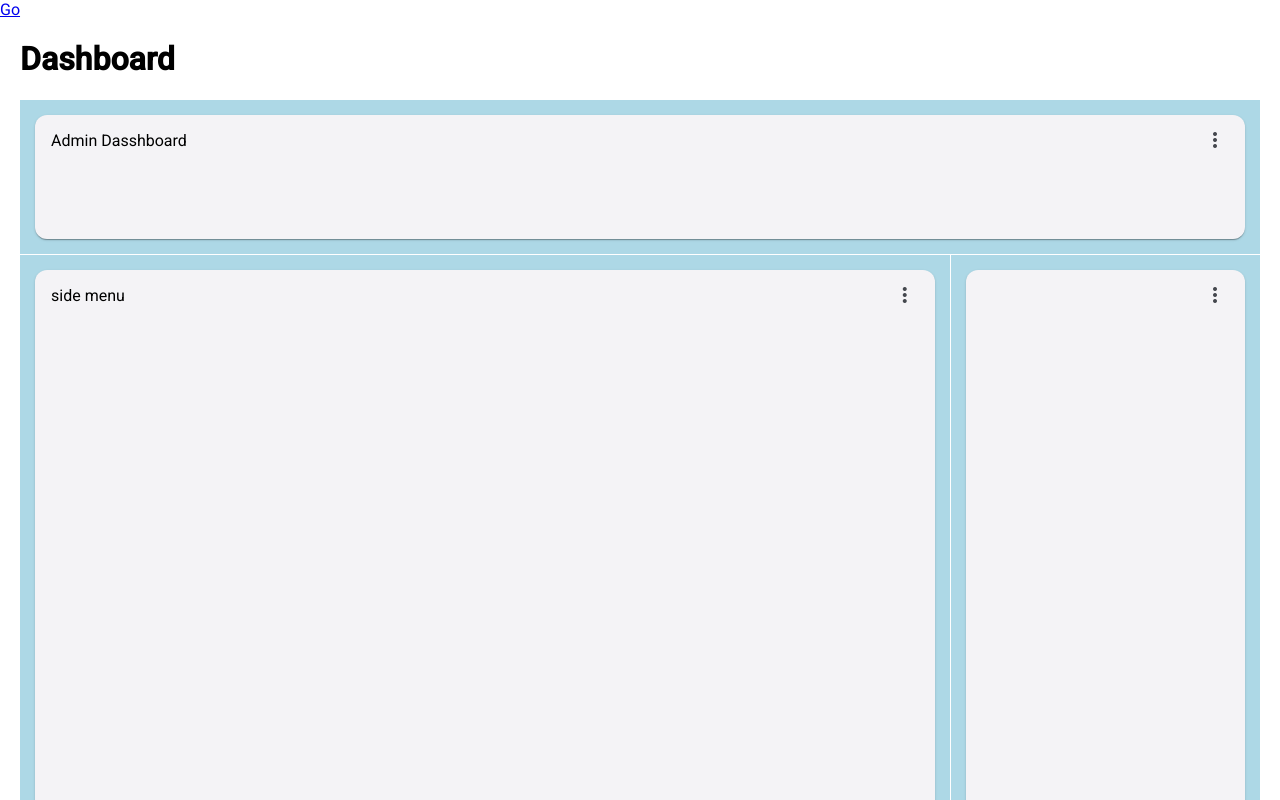
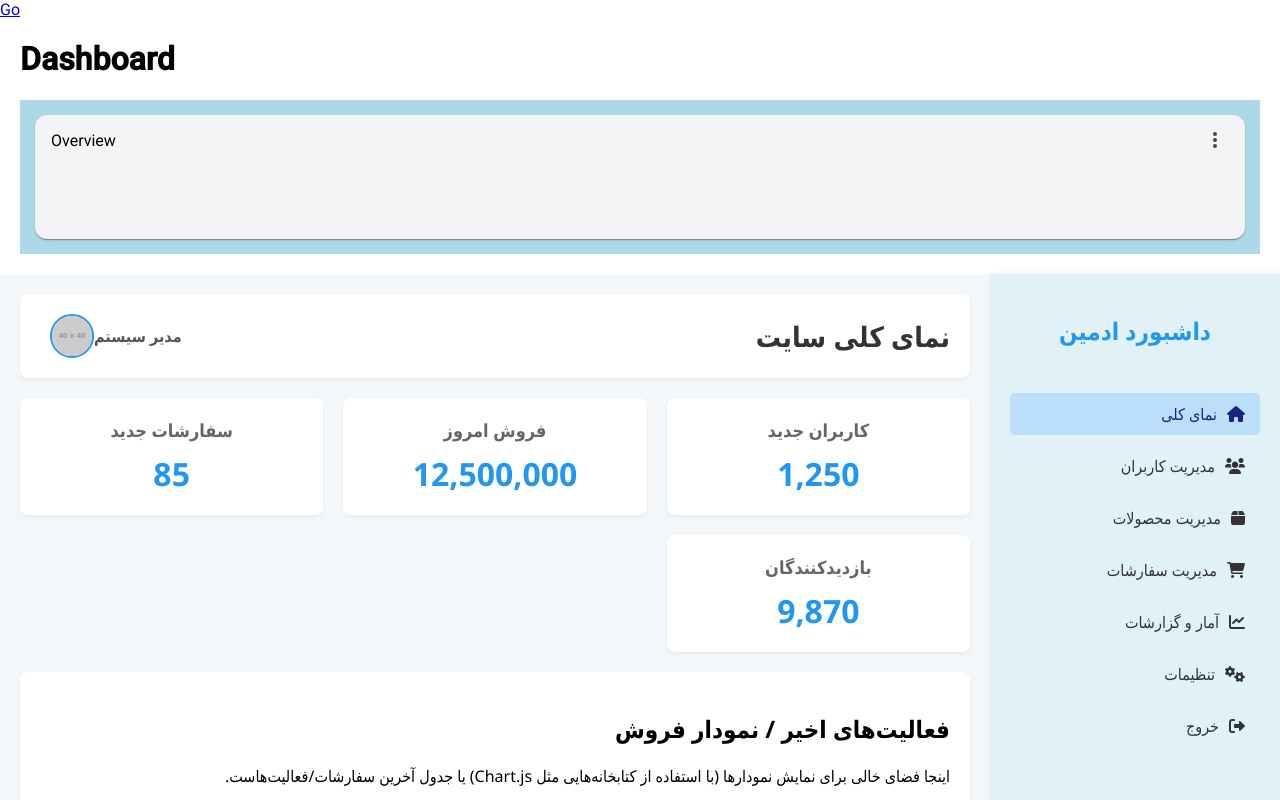
Before and after one commit to qAmiralii/cncMaster, an Angular app: page /private in a window 1280 px wide. Shown: the top 800 px of the page. Built offline with nearby package versions, Linux system fonts and the light colour scheme.

Commit message:
admin dashboard_5 hard thing that i fixed inline if

```diff
--- a/src/app/navigation/private-nav/ui/private-nav.component.html
+++ b/src/app/navigation/private-nav/ui/private-nav.component.html
@@ -1,15 +1,12 @@
-
-
 <a routerLink="products">Go</a>
 
 <div class="grid-container">
   <h1 class="mat-h1">Dashboard</h1>
   <mat-grid-list cols="4" rowHeight="4:1">
-    @for (item of cards | async; track item) {
-    <mat-grid-tile [colspan]="item.cols" [rowspan]="item.rows">
+    <mat-grid-tile [colspan]="isHandset$?4:1" [rowspan]="isHandset$?2:1">
       <mat-card class="dashboard-card">
         <mat-card-header>
-          {{item.title}}
+          Overview
           <button matIconButton class="more-button" [matMenuTriggerFor]="menu" aria-label="Toggle menu">
             <mat-icon>more_vert</mat-icon>
           </button>
@@ -23,7 +20,267 @@
         <div>Card Content Here</div>
       </mat-card-content>
     </mat-grid-tile>
-  }
+
 </mat-grid-list>
 </div>
 <router-outlet></router-outlet>
+
+
+
+
+
+
+
+
+
+
+
+
+
+
+
+
+
+
+
+<!DOCTYPE html>
+<html lang="fa" dir="rtl">
+<head>
+    <meta charset="UTF-8">
+    <meta name="viewport" content="width=device-width, initial-scale=1.0">
+    <title>داشبورد ادمین - استاندارد</title>
+    <!-- Font Awesome for icons (مثلاً برای آیکون‌های منو) -->
+    <link rel="stylesheet" href="https://cdnjs.cloudflare.com/ajax/libs/font-awesome/6.0.0-beta3/css/all.min.css">
+    <style>
+        /* CSS پایه برای تم آبی کم‌رنگ و چیدمان اولیه */
+        body {
+            margin: 0;
+            font-family: 'Segoe UI', Tahoma, Geneva, Verdana, sans-serif;
+            background-color: #f4f7fa; /* پس‌زمینه کلی روشن */
+            display: flex;
+            min-height: 100vh;
+        }
+
+        /* استایل‌های نوار کناری (Sidebar) */
+        .sidebar {
+            width: 250px;
+            background-color: #e0f2f7; /* آبی کم‌رنگ برای نوار کناری */
+            color: #333;
+            padding: 20px;
+            box-shadow: 2px 0 5px rgba(0,0,0,0.1);
+            display: flex;
+            flex-direction: column;
+        }
+
+        .sidebar h2 {
+            color: #2196f3; /* آبی اصلی برای عنوان لوگو */
+            text-align: center;
+            margin-bottom: 30px;
+            font-size: 24px;
+        }
+
+        .sidebar ul {
+            list-style: none;
+            padding: 0;
+        }
+
+        .sidebar ul li {
+            margin-bottom: 10px;
+        }
+
+        .sidebar ul li a {
+            color: #333;
+            text-decoration: none;
+            padding: 10px 15px;
+            display: block;
+            border-radius: 5px;
+            transition: background-color 0.3s ease;
+        }
+
+        .sidebar ul li a:hover,
+        .sidebar ul li a.active {
+            background-color: #bbdefb; /* آبی روشن‌تر در هاور و فعال */
+            color: #1a237e; /* آبی تیره برای متن فعال */
+        }
+
+        .sidebar ul li a i {
+            margin-left: 10px; /* فاصله آیکون از متن */
+        }
+
+        /* استایل‌های بخش اصلی محتوا */
+        .main-content {
+            flex-grow: 1;
+            padding: 20px;
+            display: flex;
+            flex-direction: column;
+        }
+
+        /* استایل‌های هدر */
+        .header {
+            background-color: #ffffff;
+            padding: 20px;
+            border-radius: 8px;
+            margin-bottom: 20px;
+            box-shadow: 0 2px 4px rgba(0,0,0,0.05);
+            display: flex;
+            justify-content: space-between;
+            align-items: center;
+        }
+
+        .header h1 {
+            margin: 0;
+            color: #333;
+            font-size: 28px;
+        }
+
+        .user-profile {
+            display: flex;
+            align-items: center;
+            cursor: pointer;
+        }
+
+        .user-profile img {
+            width: 40px;
+            height: 40px;
+            border-radius: 50%;
+            margin-left: 10px;
+            border: 2px solid #2196f3;
+        }
+
+        .user-profile span {
+            font-weight: bold;
+            color: #555;
+        }
+
+        /* استایل‌های کارت‌های داشبورد */
+        .dashboard-cards {
+            display: grid;
+            grid-template-columns: repeat(auto-fit, minmax(250px, 1fr));
+            gap: 20px;
+            margin-bottom: 20px;
+        }
+
+        .card {
+            background-color: #ffffff;
+            padding: 20px;
+            border-radius: 8px;
+            box-shadow: 0 2px 4px rgba(0,0,0,0.05);
+            text-align: center;
+        }
+
+        .card h3 {
+            color: #666;
+            font-size: 18px;
+            margin-top: 0;
+            margin-bottom: 10px;
+        }
+
+        .card p {
+            font-size: 32px;
+            font-weight: bold;
+            color: #2196f3; /* آبی اصلی برای اعداد مهم */
+            margin: 0;
+        }
+
+        /* استایل برای بخش نمودارها/جدول */
+        .charts-tables {
+            background-color: #ffffff;
+            padding: 20px;
+            border-radius: 8px;
+            box-shadow: 0 2px 4px rgba(0,0,0,0.05);
+            flex-grow: 1;
+        }
+
+        /* در صورت نیاز به ریسپانسیو بودن بیشتر */
+        @media (max-width: 768px) {
+            body {
+                flex-direction: column;
+            }
+            .sidebar {
+                width: 100%;
+                height: auto;
+                padding: 10px 0;
+                box-shadow: 0 2px 5px rgba(0,0,0,0.1);
+            }
+            .sidebar h2 {
+                margin-bottom: 10px;
+            }
+            .sidebar ul {
+                display: flex;
+                flex-wrap: wrap;
+                justify-content: center;
+            }
+            .sidebar ul li {
+                margin: 5px;
+            }
+            .main-content {
+                padding: 15px;
+            }
+            .dashboard-cards {
+                grid-template-columns: 1fr;
+            }
+            .header {
+                flex-direction: column;
+                align-items: flex-start;
+            }
+            .header h1 {
+                margin-bottom: 10px;
+            }
+        }
+    </style>
+</head>
+<body>
+
+    <div class="sidebar">
+        <h2>داشبورد ادمین</h2>
+        <ul>
+            <li><a href="#" class="active"><i class="fas fa-home"></i>نمای کلی</a></li>
+            <li><a href="#"><i class="fas fa-users"></i>مدیریت کاربران</a></li>
+            <li><a href="#"><i class="fas fa-box"></i>مدیریت محصولات</a></li>
+            <li><a href="#"><i class="fas fa-shopping-cart"></i>مدیریت سفارشات</a></li>
+            <li><a href="#"><i class="fas fa-chart-line"></i>آمار و گزارشات</a></li>
+            <li><a href="#"><i class="fas fa-cogs"></i>تنظیمات</a></li>
+            <li><a href="#"><i class="fas fa-sign-out-alt"></i>خروج</a></li>
+        </ul>
+    </div>
+
+    <div class="main-content">
+        <div class="header">
+            <h1>نمای کلی سایت</h1>
+            <div class="user-profile">
+                <span>مدیر سیستم</span>
+                <img src="https://via.placeholder.com/40" alt="پروفایل کاربر">
+            </div>
+        </div>
+
+        <div class="dashboard-cards">
+            <div class="card">
+                <h3>کاربران جدید</h3>
+                <p>1,250</p>
+            </div>
+            <div class="card">
+                <h3>فروش امروز</h3>
+                <p>12,500,000</p>
+            </div>
+            <div class="card">
+                <h3>سفارشات جدید</h3>
+                <p>85</p>
+            </div>
+            <div class="card">
+                <h3>بازدیدکنندگان</h3>
+                <p>9,870</p>
+            </div>
+        </div>
+
+        <div class="charts-tables">
+            <h2>فعالیت‌های اخیر / نمودار فروش</h2>
+            <!-- اینجا محتوای نمودارها یا جداول اصلی قرار می‌گیرد -->
+            <p>اینجا فضای خالی برای نمایش نمودارها (با استفاده از کتابخانه‌هایی مثل Chart.js) یا جدول آخرین سفارشات/فعالیت‌هاست.</p>
+            <div style="height: 300px; background-color: #f0f0f0; border-radius: 5px; display: flex; align-items: center; justify-content: center; color: #888;">
+                نمودار یا جدول اینجا قرار می‌گیرد
+            </div>
+        </div>
+    </div>
+
+</body>
+</html>
--- a/src/app/navigation/private-nav/ui/private-nav.component.ts
+++ b/src/app/navigation/private-nav/ui/private-nav.component.ts
@@ -1,6 +1,6 @@
 import { Component, inject } from '@angular/core';
 import { Breakpoints, BreakpointObserver } from '@angular/cdk/layout';
-import { map } from 'rxjs/operators';
+import { map, shareReplay } from 'rxjs/operators';
 import { AsyncPipe } from '@angular/common';
 import { MatGridListModule } from '@angular/material/grid-list';
 import { MatMenuModule } from '@angular/material/menu';
@@ -10,6 +10,7 @@ import { MatCardModule } from '@angular/material/card';
 import { MatListModule } from '@angular/material/list';
 import { RouterLink, RouterOutlet } from '@angular/router';
 import { Title } from '@angular/platform-browser';
+import { Observable } from 'rxjs';
 
 @Component({
   selector: 'app-private-nav',
@@ -47,7 +48,18 @@ export class PrivateNavComponent {
       ]
     })
   )
+  test = [
+          { title: 'Admin Dasshboard', cols: 1, rows: 1 },
+          { title: 'Side menu', cols: 1, rows: 1 },
+          { title: '', cols: 1, rows: 1 },
+        ]
+  private breakpointObserver = inject(BreakpointObserver);
 
+  isHandset$: Observable<boolean> = this.breakpointObserver.observe(Breakpoints.Handset)
+    .pipe(
+      map(result => result.matches),
+      shareReplay()
+    );
 
 
 }
```
